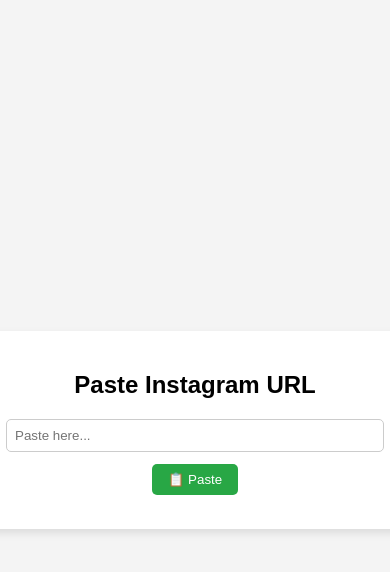
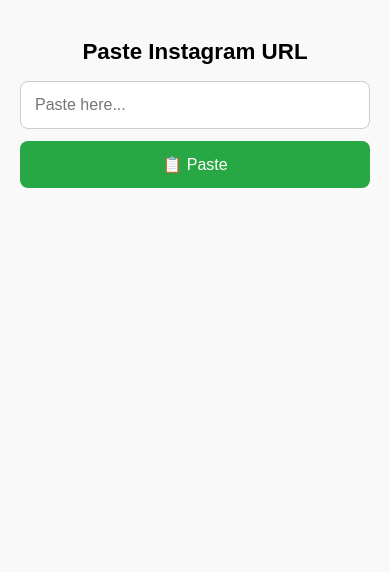
Before and after one commit to Geodayo/igtrim, a plain HTML site: page index.html in a window 390 px wide. Drawn offline with Linux system fonts and the light colour scheme.

Commit message:
mobile friendly

```diff
--- a/index.html
+++ b/index.html
@@ -2,45 +2,53 @@
 <html lang="en">
 <head>
   <meta charset="UTF-8">
-  <title>Auto Paste & Clean</title>
+  <title>Paste & Clean URL</title>
+  <meta name="viewport" content="width=device-width, initial-scale=1.0"> <!-- important for mobile scaling -->
   <style>
     body {
       font-family: Arial, sans-serif;
-      background: #f4f4f4;
+      background: #f9f9f9;
+      margin: 0;
+      padding: 20px;
       display: flex;
       justify-content: center;
-      align-items: center;
-      height: 100vh;
     }
     .container {
-      background: white;
-      padding: 20px;
-      border-radius: 10px;
-      box-shadow: 0 4px 8px rgba(0,0,0,0.1);
+      width: 100%;
+      max-width: 500px; /* not too wide */
+    }
+    h2 {
       text-align: center;
+      font-size: 1.4rem;
+      margin-bottom: 16px;
     }
     input[type="text"] {
-      padding: 8px;
-      width: 360px;
+      width: 100%;
+      padding: 14px;
+      font-size: 1rem;
       border: 1px solid #ccc;
-      border-radius: 5px;
+      border-radius: 8px;
+      margin-bottom: 12px;
+      box-sizing: border-box;
     }
     button {
-      margin-top: 12px;
-      padding: 8px 16px;
-      border: none;
+      width: 100%;
+      padding: 14px;
+      font-size: 1rem;
       background: #28a745;
       color: white;
-      border-radius: 5px;
+      border: none;
+      border-radius: 8px;
       cursor: pointer;
     }
-    button:hover {
+    button:active {
       background: #1e7e34;
     }
     p {
-      margin-top: 12px;
-      color: #555;
-      font-size: 0.9em;
+      margin-top: 14px;
+      font-size: 0.95rem;
+      color: #333;
+      text-align: center;
     }
   </style>
 </head>
@@ -48,25 +56,21 @@
   <div class="container">
     <h2>Paste Instagram URL</h2>
     <input type="text" id="urlInput" placeholder="Paste here...">
-    <br>
     <button onclick="pasteFromClipboard()">📋 Paste</button>
     <p id="status"></p>
   </div>
 
   <script>
     async function cleanUrl(pastedText) {
-      // Trim at "/?igsh="
       const cutIndex = pastedText.indexOf("/?igsh=");
       let clean = pastedText;
       if (cutIndex !== -1) {
         clean = pastedText.substring(0, cutIndex);
       }
 
-      // Show in input
       document.getElementById('urlInput').value = clean;
 
       try {
-        // Copy cleaned URL back
         await navigator.clipboard.writeText(clean);
         document.getElementById('status').textContent = "✅ Clean URL copied to clipboard!";
       } catch (err) {
@@ -74,16 +78,16 @@
       }
     }
 
-    // Desktop: Listen for paste events anywhere
+    // Desktop: listen for Ctrl+V
     document.addEventListener("paste", (event) => {
       const pastedText = (event.clipboardData || window.clipboardData).getData("text");
       if (pastedText) {
         cleanUrl(pastedText);
-        event.preventDefault(); // stops raw paste into input
+        event.preventDefault();
       }
     });
 
-    // Mobile: Button handler
+    // Mobile: paste button
     async function pasteFromClipboard() {
       try {
         const text = await navigator.clipboard.readText();
```
